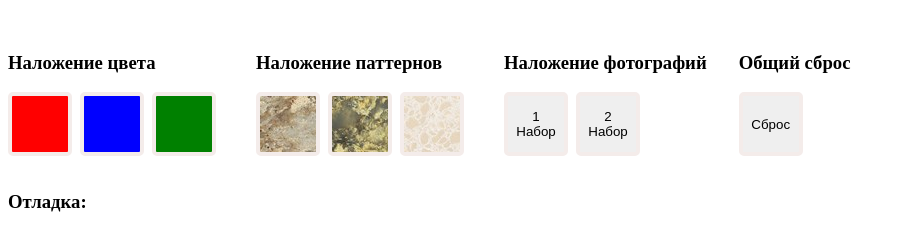
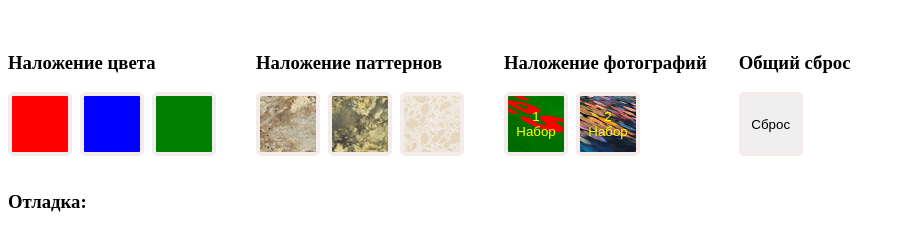
Before and after one commit to deepdig/vizualizator, a PHP site: page /vizualizator_v3.html in a window 1280 px wide. Shown: the part 187-438 px from the top of the page, without its empty margins (0-905 px from the left). Run offline with PHP 8.4, Linux system fonts and the light colour scheme; some libraries are stand-ins or nearby versions.

Commit message:
final_v1.01

```diff
--- a/assets/css/vizualizator.css
+++ b/assets/css/vizualizator.css
@@ -19,11 +19,16 @@
 	transition: .3s ease;
 }
 .material-select:hover {border: 4px solid red;}
-.material-1 {background: red;}
-.material-2 {background: blue;}
-.material-3 {background: green;}
 /*Preloads images*/
 #pattern-0 {background: url(../img/objects/material_0/0_pattern.png)}
 #pattern-1 {background: url(../img/objects/material_0/1_pattern.png)}
 #pattern-2 {background: url(../img/objects/material_1/0_pattern.png)}
 #pattern-3 {background: url(../img/objects/material_1/1_pattern.png)}
+/*Фон кнопок*/
+.material-1 {background: red;}
+.material-2 {background: blue;}
+.material-3 {background: green;}
+
+#material_0, #material_1 {color: yellow;}
+#material_0 {background: url(../img/objects/material_0/material_0_background.jpg)}
+#material_1 {background: url(../img/objects/material_1/material_1_background.jpg)}
```
Also changed, not shown: assets/img/objects/material_0/material_0_background.jpg (added), assets/img/objects/material_1/material_1_background.jpg (added).
